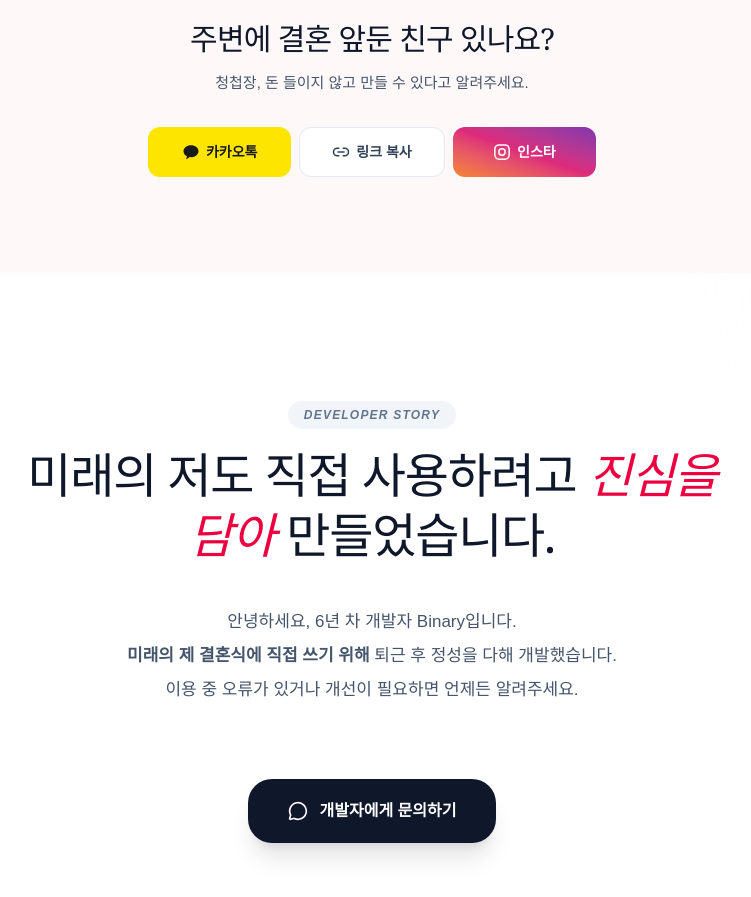
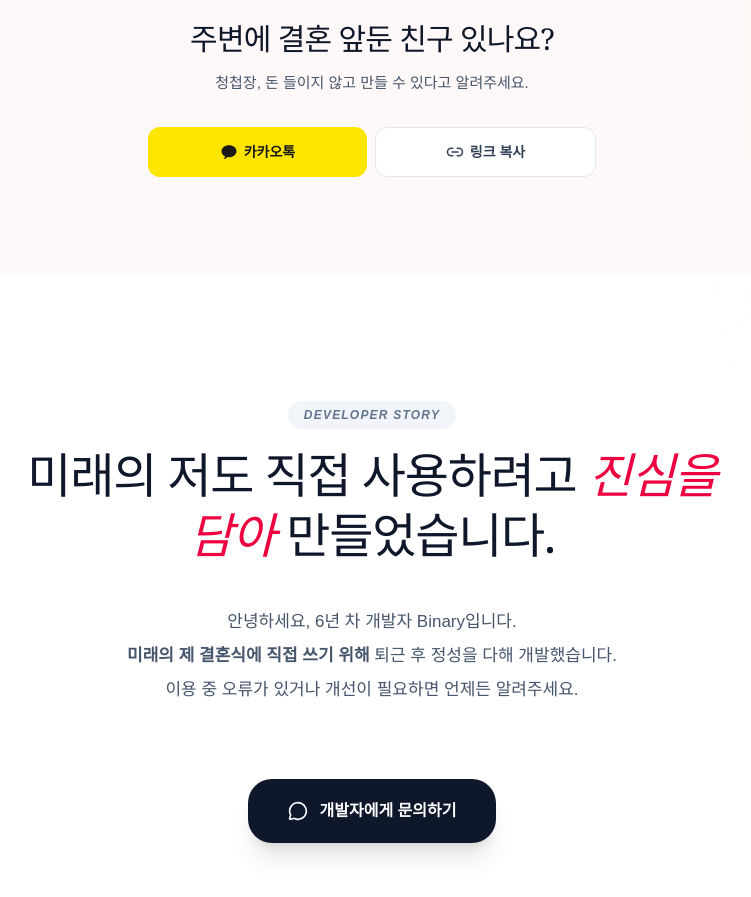
Before and after one commit to ljs14741/binary_wedding, a Next.js app: page / in a window 1280 px wide. Shown: the part 3140-4037 px from the top of the page, without its empty margins (268-1019 px from the left). Built offline with nearby package versions, Linux system fonts and the light colour scheme; no server answers; the database is empty; a web font is replaced by a local one.

Commit message:
PC에서는 인스타 공유 버튼을 숨긴다.
Co-Authored-By: Claude Opus 5.5 <noreply@anthropic.com>

```diff
--- a/components/CreatedShareSheet.tsx
+++ b/components/CreatedShareSheet.tsx
@@ -5,7 +5,7 @@ import { motion, AnimatePresence } from "framer-motion";
 import { Link2, X } from "lucide-react";
 import { shareKakao } from "@/components/invitation/KakaoShare";
 import type { InvitationData } from "@/components/invitation/types";
-import { copyToClipboard, trackShare, useCanNativeShare, KakaoIcon, InstagramIcon } from "@/components/SiteShare";
+import { copyToClipboard, trackShare, useCanNativeShare, useIsMobile, KakaoIcon, InstagramIcon } from "@/components/SiteShare";
 import { buildShareTitle } from "@/lib/shareMessage";
 import { useToast } from "@/components/ui/ToastProvider";
 
@@ -17,6 +17,7 @@ import { useToast } from "@/components/ui/ToastProvider";
 export default function CreatedShareSheet({ data }: { data: InvitationData }) {
     const { toast } = useToast();
     const [open, setOpen] = useState(false);
+    const isMobile = useIsMobile();
     const canNativeShare = useCanNativeShare();
 
     useEffect(() => {
@@ -106,9 +107,11 @@ export default function CreatedShareSheet({ data }: { data: InvitationData }) {
                             <button type="button" onClick={onCopyMine} className="flex-1 min-w-0 flex items-center justify-center gap-1.5 px-2 py-3.5 whitespace-nowrap rounded-xl font-bold text-sm active:scale-95 transition-all bg-white text-slate-700 border border-slate-200 hover:bg-slate-50">
                                 <Link2 size={18} /> 링크 복사
                             </button>
-                            <button type="button" onClick={onInstagramMine} className="flex-1 min-w-0 flex items-center justify-center gap-1.5 px-2 py-3.5 whitespace-nowrap rounded-xl font-bold text-sm active:scale-95 transition-all bg-gradient-to-tr from-[#F58529] via-[#DD2A7B] to-[#8134AF] text-white hover:brightness-105">
-                                <InstagramIcon /> 인스타
-                            </button>
+                            {isMobile && (
+                                <button type="button" onClick={onInstagramMine} className="flex-1 min-w-0 flex items-center justify-center gap-1.5 px-2 py-3.5 whitespace-nowrap rounded-xl font-bold text-sm active:scale-95 transition-all bg-gradient-to-tr from-[#F58529] via-[#DD2A7B] to-[#8134AF] text-white hover:brightness-105">
+                                    <InstagramIcon /> 인스타
+                                </button>
+                            )}
                         </div>
 
                         <button
--- a/components/SiteShare.tsx
+++ b/components/SiteShare.tsx
@@ -26,13 +26,15 @@ export async function copyToClipboard(text: string): Promise<boolean> {
 
 const noopSubscribe = () => () => {};
 
-/** 기기 공유창은 휴대폰에서만 씀 (PC 크롬 공유창은 어색함). 서버 렌더는 false */
+/** 휴대폰 화면 여부. 인스타 버튼은 휴대폰에서만 보임 (PC 인스타는 링크 받을 방법이 없음). 서버 렌더는 false */
+export function useIsMobile() {
+    return useSyncExternalStore(noopSubscribe, () => window.innerWidth < 768, () => false);
+}
+
+/** 기기 공유창 사용 가능 여부 (카톡·인스타 인앱 브라우저는 대부분 안 됨) */
 export function useCanNativeShare() {
-    return useSyncExternalStore(
-        noopSubscribe,
-        () => typeof navigator.share === "function" && window.innerWidth < 768,
-        () => false,
-    );
+    const isMobile = useIsMobile();
+    return isMobile && typeof navigator !== "undefined" && typeof navigator.share === "function";
 }
 
 export function KakaoIcon({ size = 18 }: { size?: number }) {
@@ -60,9 +62,10 @@ interface SiteShareButtonsProps {
     className?: string;
 }
 
-/** 사이트 공유 버튼 묶음: 카톡 · 링크 복사 · 인스타 */
+/** 사이트 공유 버튼 묶음: 카톡 · 링크 복사 · (휴대폰) 인스타 */
 export default function SiteShareButtons({ place, className = "" }: SiteShareButtonsProps) {
     const { toast } = useToast();
+    const isMobile = useIsMobile();
     const canNativeShare = useCanNativeShare();
 
     const siteUrl = () => window.location.origin;
@@ -108,9 +111,11 @@ export default function SiteShareButtons({ place, className = "" }: SiteShareBut
             <button type="button" onClick={onCopy} className={`${btn} bg-white text-slate-700 border border-slate-200 hover:bg-slate-50`}>
                 <Link2 size={18} /> 링크 복사
             </button>
-            <button type="button" onClick={onInstagram} className={`${btn} bg-gradient-to-tr from-[#F58529] via-[#DD2A7B] to-[#8134AF] text-white hover:brightness-105`}>
-                <InstagramIcon /> 인스타
-            </button>
+            {isMobile && (
+                <button type="button" onClick={onInstagram} className={`${btn} bg-gradient-to-tr from-[#F58529] via-[#DD2A7B] to-[#8134AF] text-white hover:brightness-105`}>
+                    <InstagramIcon /> 인스타
+                </button>
+            )}
         </div>
     );
 }
```
